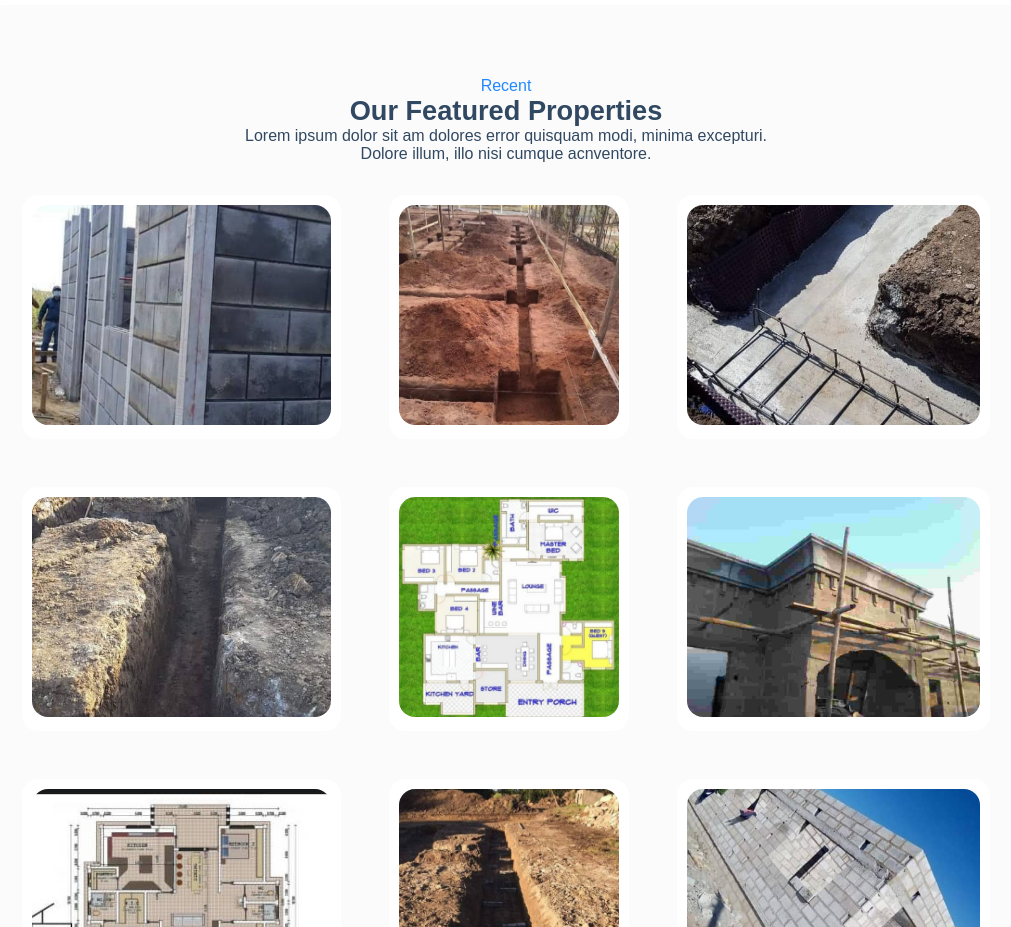
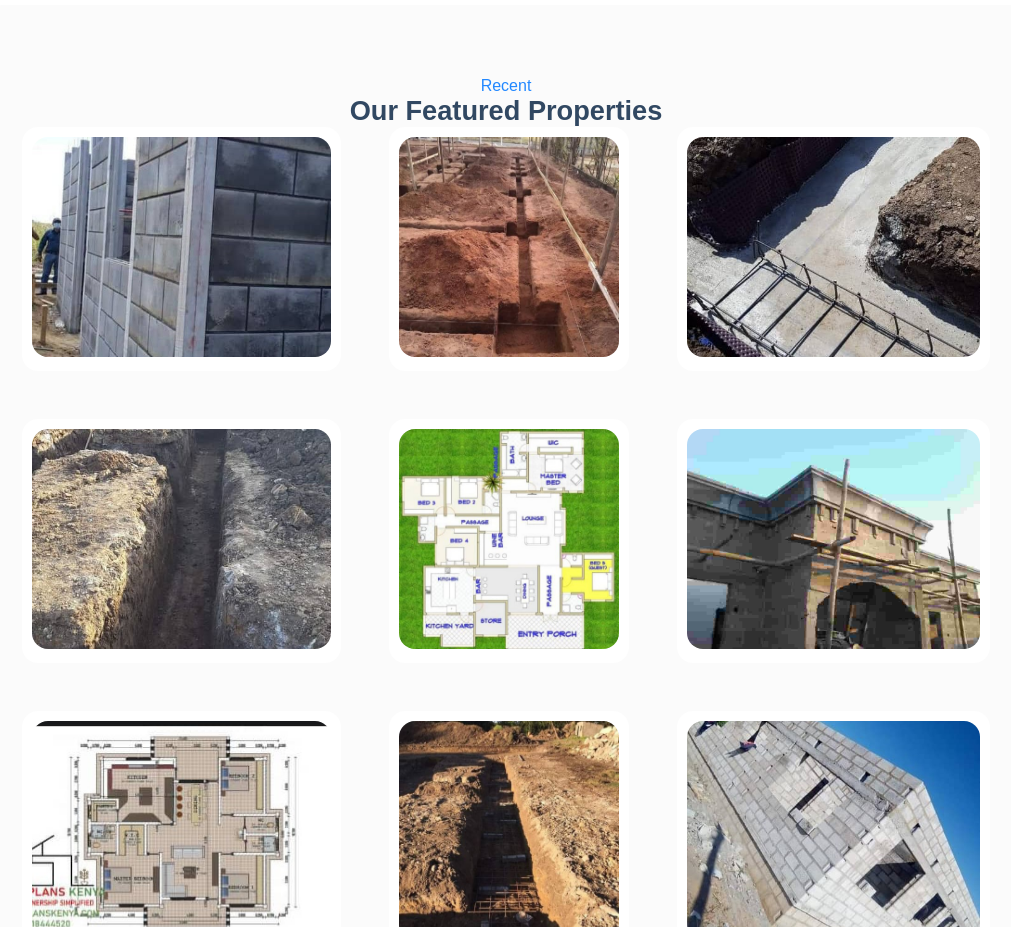
Before and after one commit to Derrick99234/De-precedentInvestmentLTD.com, a plain HTML site: page index.html in a window 1280 px wide. Shown: the part 1280-2207 px from the top of the page, without its empty margins (134-1145 px from the left). Drawn offline with nearby package versions, Linux system fonts and the light colour scheme; a web font is replaced by a local one.

Commit message:
Update index.html

```diff
--- a/index.html
+++ b/index.html
@@ -75,7 +75,6 @@
     <div class="heading">
       <span>Recent</span>
       <h2>Our Featured Properties</h2>
-    <p>Lorem ipsum dolor sit am dolores error quisquam modi, minima excepturi. <br>Dolore illum, illo nisi cumque acnventore.</p>
     </div>
     <div class="properties-container container">
       <!-- box 1 -->
```
